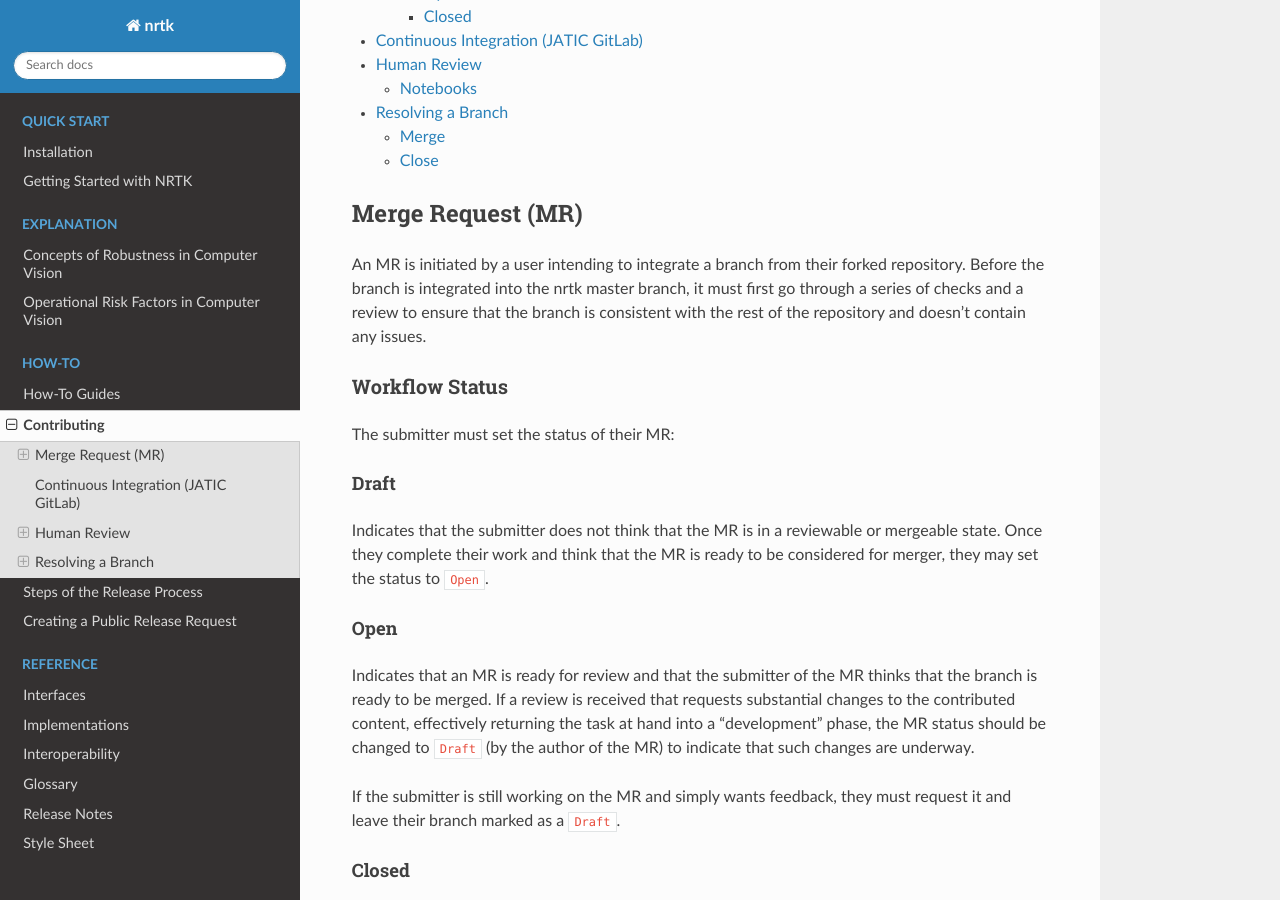
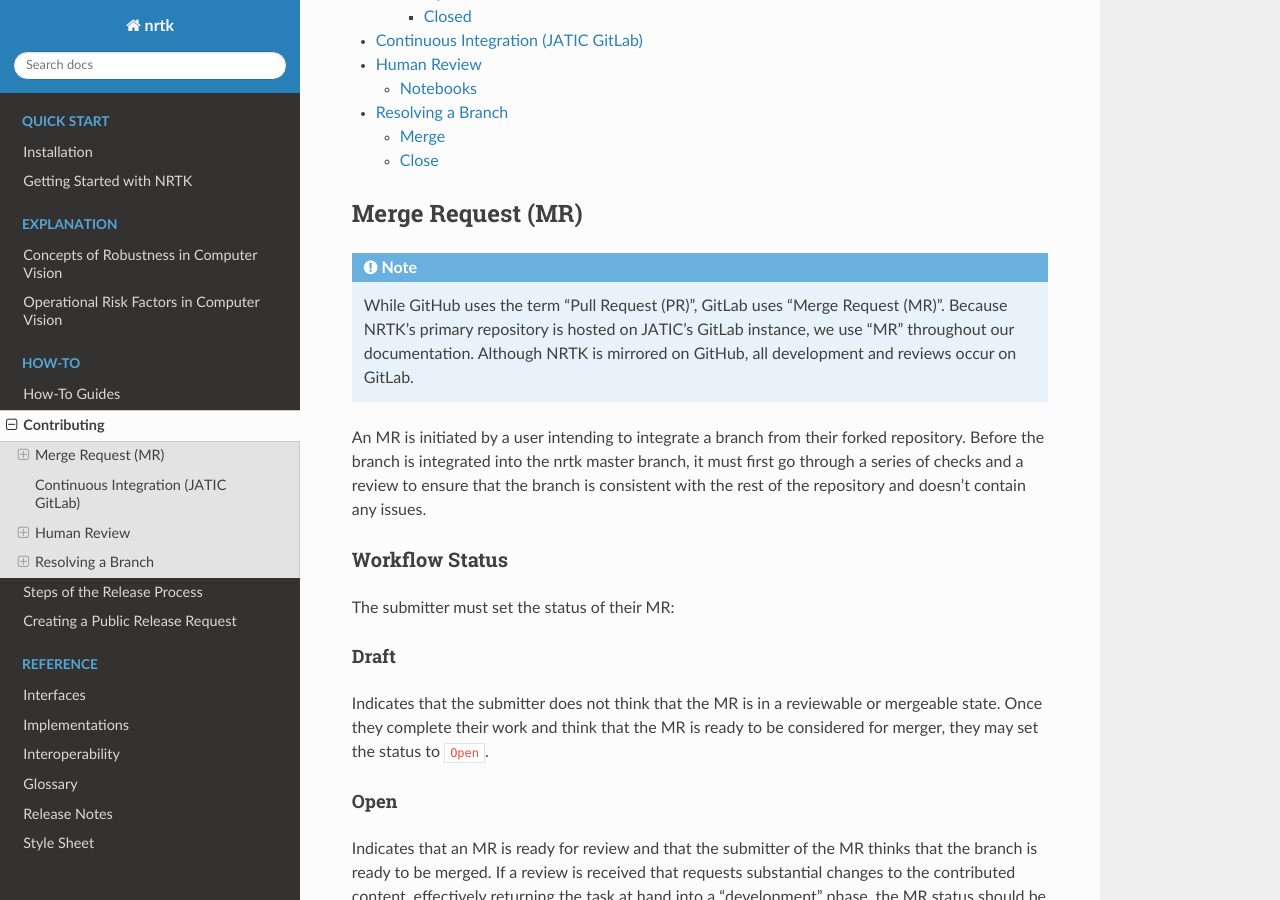
Before and after one commit to Kitware/nrtk, a Sphinx documentation site: the page built from docs/contributing.rst, in a window 1280 px wide and 900 px high, scrolled down 432 px. Built offline with Sphinx 7.4.7 and the Read the Docs theme 3.1.0, drawn with Linux system fonts in a browser that asks for light colours; pages that are not in the unit, such as notebooks, are missing from menus.

Commit message:
Resolve "Clarify why Merge Request v Pull Request"

```diff
--- a/docs/contributing.rst
+++ b/docs/contributing.rst
@@ -15,6 +15,12 @@
 
 Merge Request (MR)
 ==================
+.. note::
+   While GitHub uses the term "Pull Request (PR)", GitLab uses "Merge Request (MR)".
+   Because NRTK's primary repository is hosted on JATIC's GitLab instance, we use
+   "MR" throughout our documentation. Although NRTK is mirrored on GitHub, all
+   development and reviews occur on GitLab.
+
 An MR is initiated by a user intending to integrate a branch from their forked
 repository.
 Before the branch is integrated into the nrtk master branch, it must
--- a/docs/release_notes/pending_release.rst
+++ b/docs/release_notes/pending_release.rst
@@ -31,6 +31,8 @@
 
 * Added link to getting started within tutorial to ensure readers are familiar with core concepts.
 
+* Added a note to the review process documentation on use of MRs instead of PRs.
+
 Fixes
 -----
 
```
